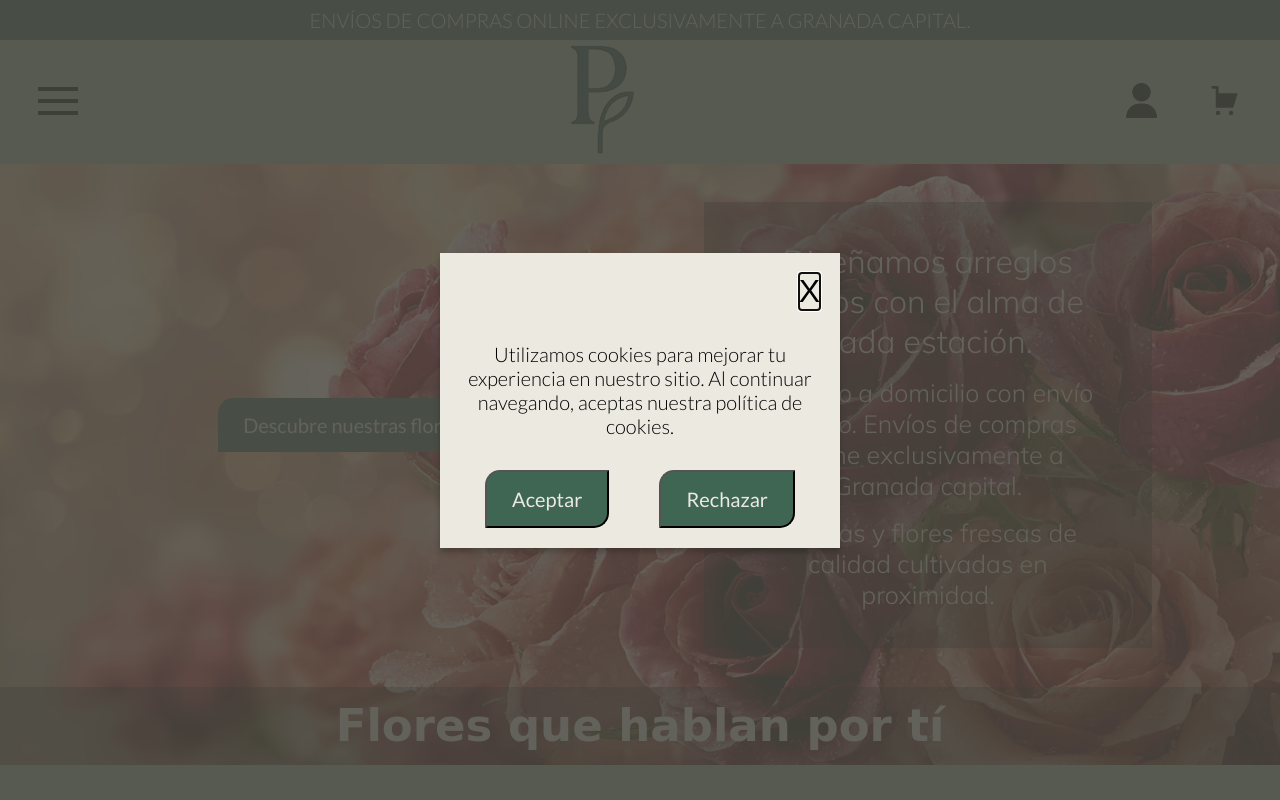
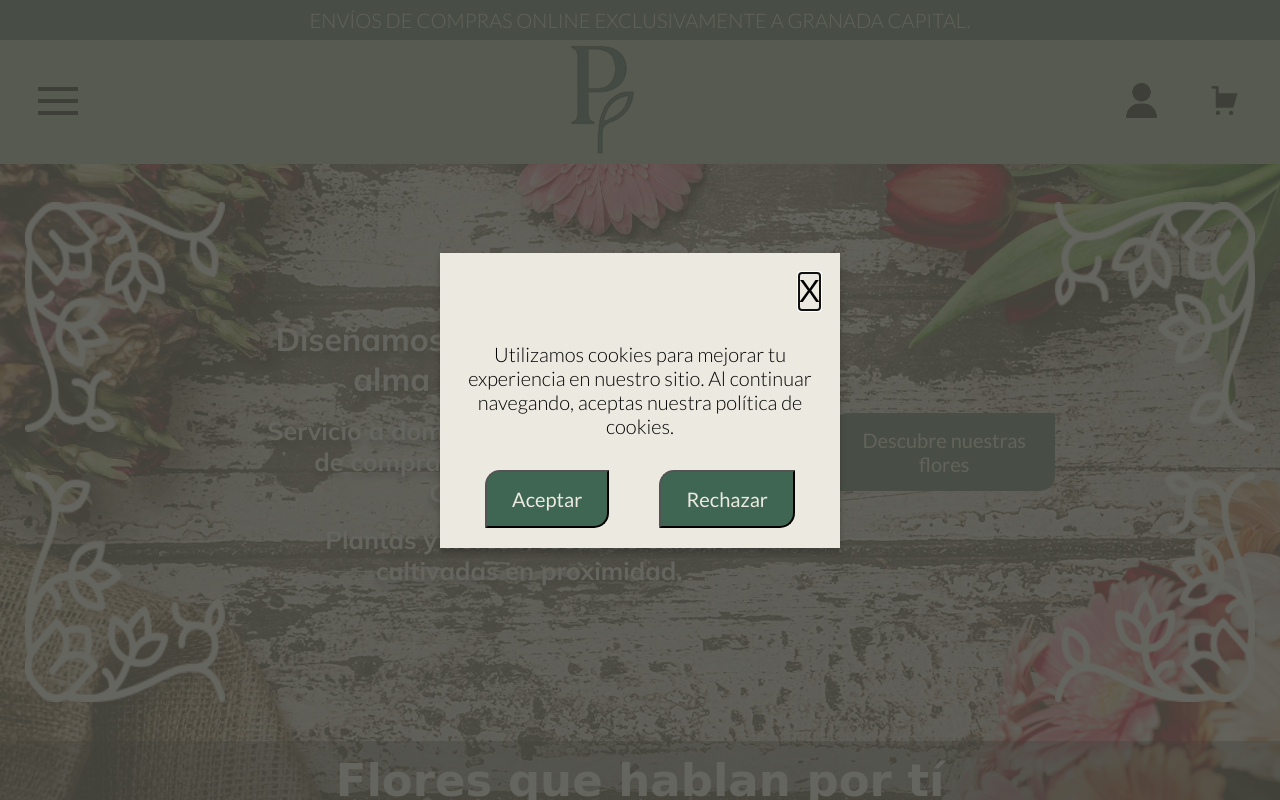
Before and after one commit to memnochdavid/2DAW_DIW_encargo_cliente, a plain HTML site: page index.html in a window 1280 px wide. Shown: the top 800 px of the page. Drawn offline with Linux system fonts and the light colour scheme; a web font is replaced by a local one.

Commit message:
toqueteando el hero

```diff
--- a/assets/css/fotohero.css
+++ b/assets/css/fotohero.css
@@ -3,25 +3,46 @@
     flex-direction: column;
     width: 100%;
     min-height: 500px;
-    background-image: url('../img/hero_image.avif');
+    background-image: url('../img/banner.webp');
     background-size: cover;
     background-position: center;
     align-items: center;
     justify-content: space-between;
 }
-
+.deco{
+    display: flex;
+    flex-direction: column;
+    justify-content: space-between;
+    min-height: 500px;
+    align-items: center;
+    img{
+        width: 200px;
+        height: 230px;
+    }
+    .deco-right{
+        align-self: flex-end;
+        margin-right: 25px;
+    }
+    .deco-left{
+        align-self: flex-start;
+        margin-left: 25px;
+    }
+}
 .hero-claim {
     width: 100%;
     background-color: var(--color-secundario-trans);
     text-align: center;
     padding: var(--padding-min) 0;
+    h1{
+        color: white;
+    }
 }
 
 .hero-somos {
     flex: 1;
     /*width: 100%;*/
     display: flex;
-    flex-direction: row-reverse;
+    flex-direction: row;
     align-items: center;
     justify-content: space-evenly;
     padding: var(--padding-general) 0;
@@ -37,9 +58,10 @@
     flex-direction: column;
     gap: 1rem;
     padding: 3%;
+    width: 90%;
     /*border: 1px solid whitesmoke;*/
     /*border-radius: var(--radio-tarjeta);*/
-    background-color: var(--color-secundario-trans);
+    /*background-color: var(--color-secundario-trans);*/
     /*transition: transform 0.3s ease;*/
 }
 /*.hero-somos>.card:hover{*/
@@ -47,9 +69,10 @@
 /*}*/
 .hero-somos .card{
     h2, h3{
-        color: var(--color-neutro-claro);
-        /*font-weight: var(--peso-bold);*/
+        color: white;
+        font-weight: var(--peso-bold);
         /*font-size: var(--h1-size);*/
+        text-shadow: var(--sombra-max);
     }
 }
 
@@ -89,5 +112,23 @@
             font-size: var(--h2-size)!important;
         }
     }
+    .deco{
+        display: none;
+    }
 
 }
+@media (max-width: 920px) {
+    .hero-somos{
+        flex-direction: column;
+        flex: auto;
+        div{
+            width: 90%;
+        }
+        h1{
+            font-size: var(--h2-size)!important;
+        }
+    }
+    .deco{
+        display: none;
+    }
+}
--- a/assets/css/main.css
+++ b/assets/css/main.css
@@ -35,7 +35,7 @@ h1, h2, h3, h4, h5, h6{
     font-family: var(--fuente-h1), sans-serif;
     font-size: var(--h1-size);
     font-weight: var(--peso-semibold);
-    color: var(--color-neutro-claro);
+    /*color: var(--color-neutro-claro);*/
 }
 h2{
     font-size: var(--h2-size);
--- a/assets/css/variables.css
+++ b/assets/css/variables.css
@@ -47,4 +47,5 @@
 
     /*sombras*/
     --sombra-suave: 0 4px 6px rgba(0, 0, 0, 0.23);
+    --sombra-max: 0 6px 6px rgba(0, 0, 0, 0.54);
 }
--- a/pages/inicio.html
+++ b/pages/inicio.html
@@ -1,5 +1,9 @@
 <section class="hero">
     <div class="hero-somos">
+        <div class="deco">
+            <img class="deco-left" src="../assets/img/decoracion-ul.png" alt="">
+            <img class="deco-left" src="../assets/img/decoracion-dl.png" alt="">
+        </div>
         <div class="card">
             <h2>Diseñamos arreglos únicos con el alma de cada estación.</h2>
             <h3>Servicio a domicilio con envío rápido. Envíos de compras online exclusivamente a Granada capital.</h3>
@@ -8,6 +12,10 @@
         </div>
         <div>
             <a href="?page=catalogo" class="boton-1">Descubre nuestras flores</a>
+        </div>
+        <div class="deco">
+            <img class="deco-right" src="../assets/img/decoracion-ur.png" alt="">
+            <img class="deco-right" src="../assets/img/decoracion-dr.png" alt="">
         </div>
     </div>
     <div class="hero-claim">
```
Also changed, not shown: assets/img/banner.webp (added), assets/img/decoracion-dl.png (added), assets/img/decoracion-dr.png (added), assets/img/decoracion-ul.png (added), assets/img/decoracion-ur.png (added).
